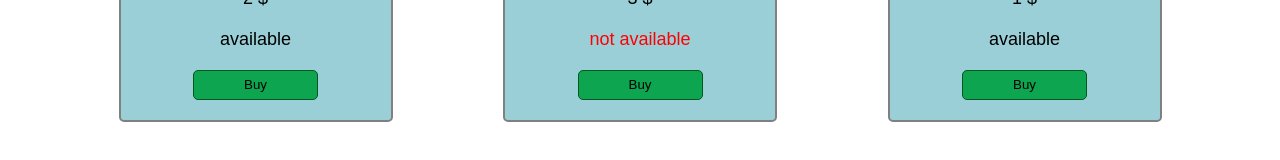
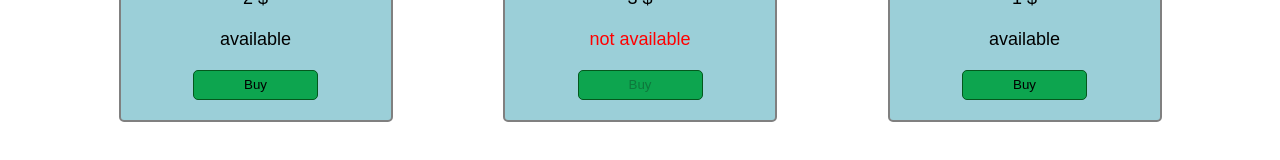
Before and after one commit to IvanKhud/learn-angular, an Angular app: page / in a window 1280 px wide. Shown: the part 160-320 px from the top of the page. Built offline with nearby package versions, Linux system fonts and the light colour scheme.

Commit message:
disabled button for non-available

```diff
--- a/src/app/product/product.component.html
+++ b/src/app/product/product.component.html
@@ -4,5 +4,5 @@
   <span class="product__category">{{product.category}}</span>
   <span class="product__price">{{product.price}} $</span>
   <span [ngClass]="{product__notAvailable: !product.isAvailable}">{{product.isAvailable ? 'available' : 'not available'}}</span>
-  <button (click)="onBuy($event)">Buy</button>
+  <button (click)="onBuy($event)" [disabled]="!product.isAvailable">Buy</button>
 </div>
```
